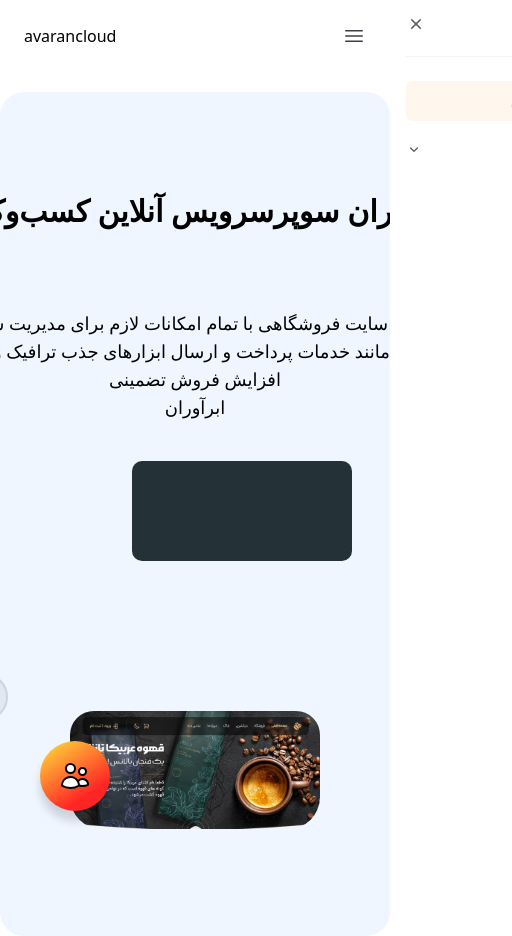
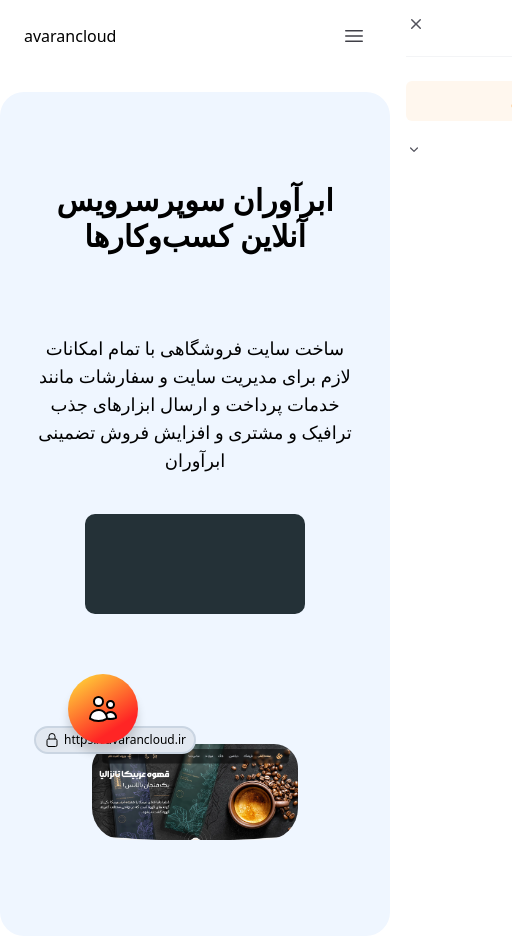
Before and after one commit to Mohsenhafizi/avarancloud, a Nuxt app in the folder frontend/: page / in a window 390 px wide. Shown: the whole page, 512 px wide, since content can reach past the window. Built offline with nearby package versions, Linux system fonts and the light colour scheme.

Commit message:
fix responsive

```diff
--- a/frontend/components/NavBar/NavDesktop.vue
+++ b/frontend/components/NavBar/NavDesktop.vue
@@ -38,9 +38,7 @@
 </script>
 
 <style>
-.rtl{
-    direction: rtl;
-}
+
 
 .fade-in{
     opacity: 0;
--- a/frontend/components/main/section1.vue
+++ b/frontend/components/main/section1.vue
@@ -4,23 +4,25 @@
         <h1 class="text-3xl md:text-5xl text-center font-bold my-10" data-aos="fade-up">ابرآوران سوپرسرویس آنلاین کسب‌وکارها</h1>
         <p class="text-lg md:text-2xl py-10" data-aos="fade-up">ساخت سایت فروشگاهی با تمام امکانات لازم برای مدیریت سایت و سفارشات مانند خدمات پرداخت و ارسال ابزارهای جذب ترافیک و مشتری و افزایش فروش تضمینی<br> ابرآوران</p>
 
+        <div class="flex justify-center">
         <div class="card">
             <div class="content">
               <span class="logo-bottom-text">avarancloud</span>
               <div class="border"></div>
             </div>
-        </div><br>
+        </div>
+      </div><br>
 
-        <div class="mx-40">
-          <div class="relative top-20 inline-block group mt-2 right-78 z-10">
+        <div class="mx-15 md:mx-40">
+          <div class="relative top-20 inline-block group mt-2 right-20 md:right-78 z-10">
           <button
-            class="relative px-10 py-3 text-sm font-semibol bg-slate-200 rounded-3xl border-2 border-slate-300 hover:border-3 hover:border-blue-200 transition-all duration-300 overflow-hidden"
+            class="relative px-2 py-1 md:px-10 md:py-3 text-xs md:text-sm font-semibol bg-slate-200 rounded-3xl border-2 border-slate-300 hover:border-3 hover:border-blue-200 transition-all duration-300 overflow-hidden"
           >
             <div
               class="absolute inset-0 bg-gradient-to-r group-hover:opacity-75 transition-opacity"
             ></div>
 
-            <span class="relative flex items-center gap-2">
+            <span class="relative flex items-center gap-1 md:gap-2">
               <svg class="w-4 h-4" xmlns="http://www.w3.org/2000/svg" fill="none" viewBox="0 0 24 24" stroke-width="1.5" stroke="currentColor">
                 <path stroke-linecap="round" stroke-linejoin="round" d="M16.5 10.5V6.75a4.5 4.5 0 1 0-9 0v3.75m-.75 11.25h10.5a2.25 2.25 0 0 0 2.25-2.25v-6.75a2.25 2.25 0 0 0-2.25-2.25H6.75a2.25 2.25 0 0 0-2.25 2.25v6.75a2.25 2.25 0 0 0 2.25 2.25Z" />
               </svg>
@@ -39,7 +41,7 @@
           </div>
         </div>
         <div class="">
-          <button class="faq-button  border-2 border-slate-300 hover:border-3 hover:border-blue-200inline-block z-10">
+          <button class="faq-button right-6 md:right-[30px] md:top-[100px] border-2 border-slate-300 hover:border-3 hover:border-blue-200 inline-block z-10">
             <svg xmlns="http://www.w3.org/2000/svg" viewBox="0 0 24 24" stroke-width="1.5" stroke="currentColor">
               <path stroke-linecap="round" stroke-linejoin="round" d="M15 19.128a9.38 9.38 0 0 0 2.625.372 9.337 9.337 0 0 0 4.121-.952 4.125 4.125 0 0 0-7.533-2.493M15 19.128v-.003c0-1.113-.285-2.16-.786-3.07M15 19.128v.106A12.318 12.318 0 0 1 8.624 21c-2.331 0-4.512-.645-6.374-1.766l-.001-.109a6.375 6.375 0 0 1 11.964-3.07M12 6.375a3.375 3.375 0 1 1-6.75 0 3.375 3.375 0 0 1 6.75 0Zm8.25 2.25a2.625 2.625 0 1 1-5.25 0 2.625 2.625 0 0 1 5.25 0Z" />
             </svg>
@@ -84,7 +86,6 @@ export default defineComponent({
 .card {
   width: 220px;
   height: 100px;
-  left: 39%;
   background: #243137;
   position: relative;
   display: flex;
@@ -253,8 +254,6 @@ export default defineComponent({
 .faq-button {
   width: 70px;
   height: 70px;
-  top: 100px;
-  right: 30px;
   border-radius: 50%;
   border: none;
   background-color: #ffe53b;
--- a/frontend/pages/index.vue
+++ b/frontend/pages/index.vue
@@ -1,5 +1,5 @@
 <template>
-<div>
+<div class="overflow-x-hidden">
   <svg class="hidden">
 
 <symbol id="shopping-cart" xmlns="http://www.w3.org/2000/svg" fill="none" viewBox="0 0 24 24" stroke-width="1.5" stroke="currentColor">
```
